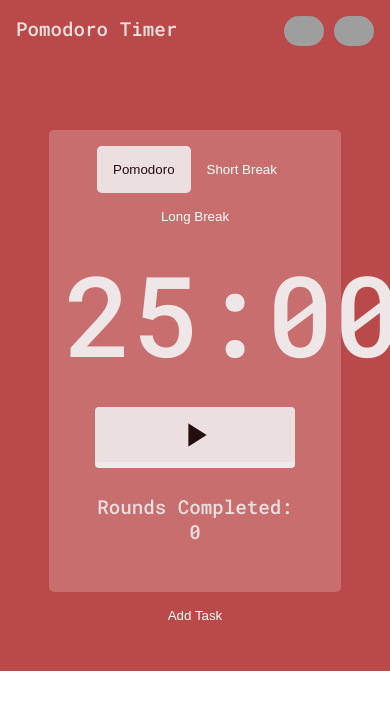
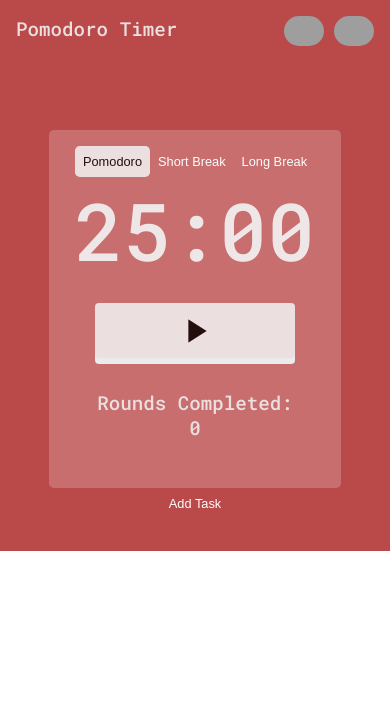
Before and after one commit to missatrox44/pomodoro-clock, a React (Vite) app: page / in a window 390 px wide. Shown: the top 710 px of the page. Built offline with nearby package versions, Linux system fonts and the light colour scheme; grey boxes are pictures that could not be loaded.

Commit message:
Made the ui more mobile responsive. Specifically the clock-readout and TimerContainer.

```diff
--- a/src/App.css
+++ b/src/App.css
@@ -9,11 +9,20 @@
   /* vertical-align: baseline; */
 }
 
-button,
-task {
+button {
+  font-size: .8rem;
+  padding: .5rem;
   border-radius: .3rem;
   border: transparent;
+}
+
+task {
   padding: 1rem;
+}
+
+task, button {
+  border-radius: .3rem;
+  border: transparent;
   background-color: transparent;
   color: var(--surface2-light);
 }
@@ -37,9 +46,25 @@ p,
   color: var(--text1-light);
 }
 
+.TimerContainer, .ControlMenu {
+  container-type: inline-size;
+}
+
 .clock-readout {
-  font-size: 7rem;
+  font-size: 5rem;
   color: var(--surface3-light);
+}
+
+@container (min-width: 375px){
+  .clock-readout {
+    font-size: 8rem;
+  }
+}
+@container (min-width: 375px){
+  button{
+    font-size: 1.5rem;
+    padding: 1rem;
+  }
 }
 
 .top-menu {
--- a/src/index.css
+++ b/src/index.css
@@ -61,4 +61,4 @@ input, textarea, p {
   font-size: inherit;
 }
 
-body { margin: 0;}
+body { margin: 0;
--- a/vite.config.js
+++ b/vite.config.js
@@ -4,4 +4,5 @@ import react from '@vitejs/plugin-react-swc'
 // https://vitejs.dev/config/
 export default defineConfig({
   plugins: [react()],
+  base: '/pomodoro-clock/'
 })
```
